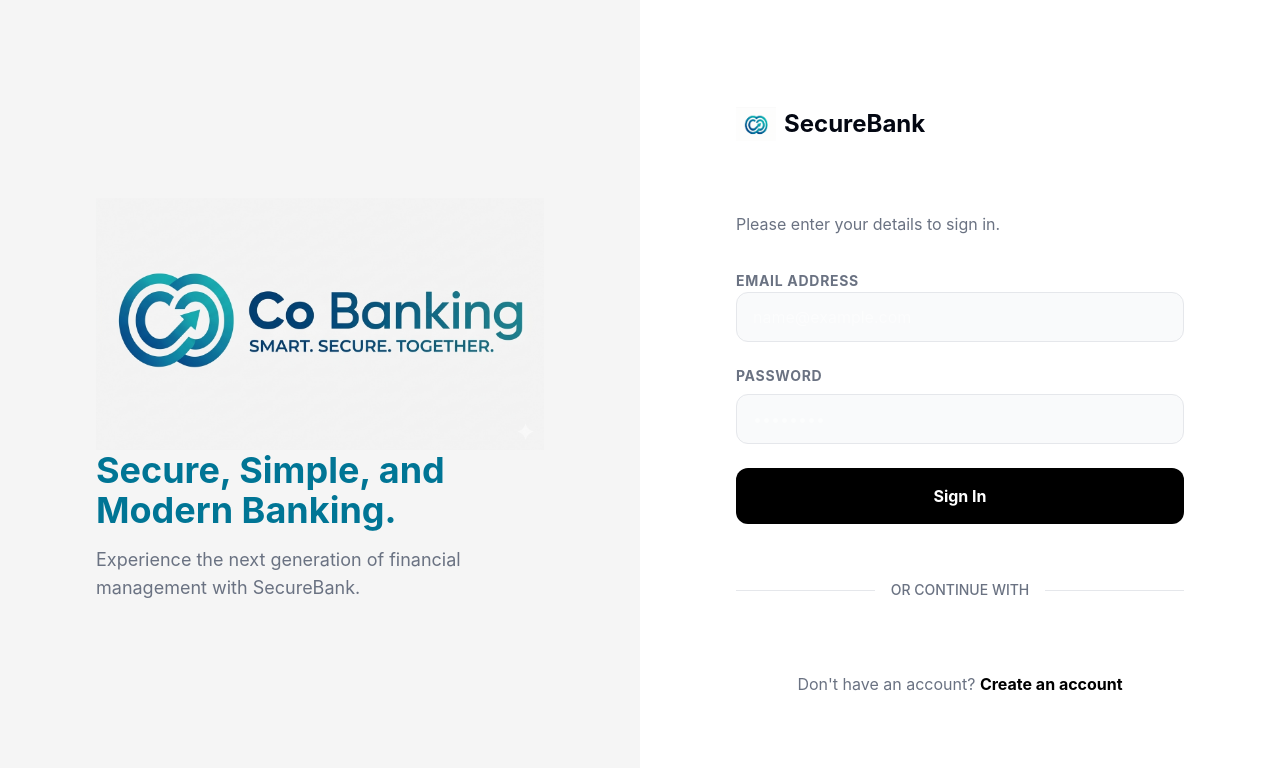
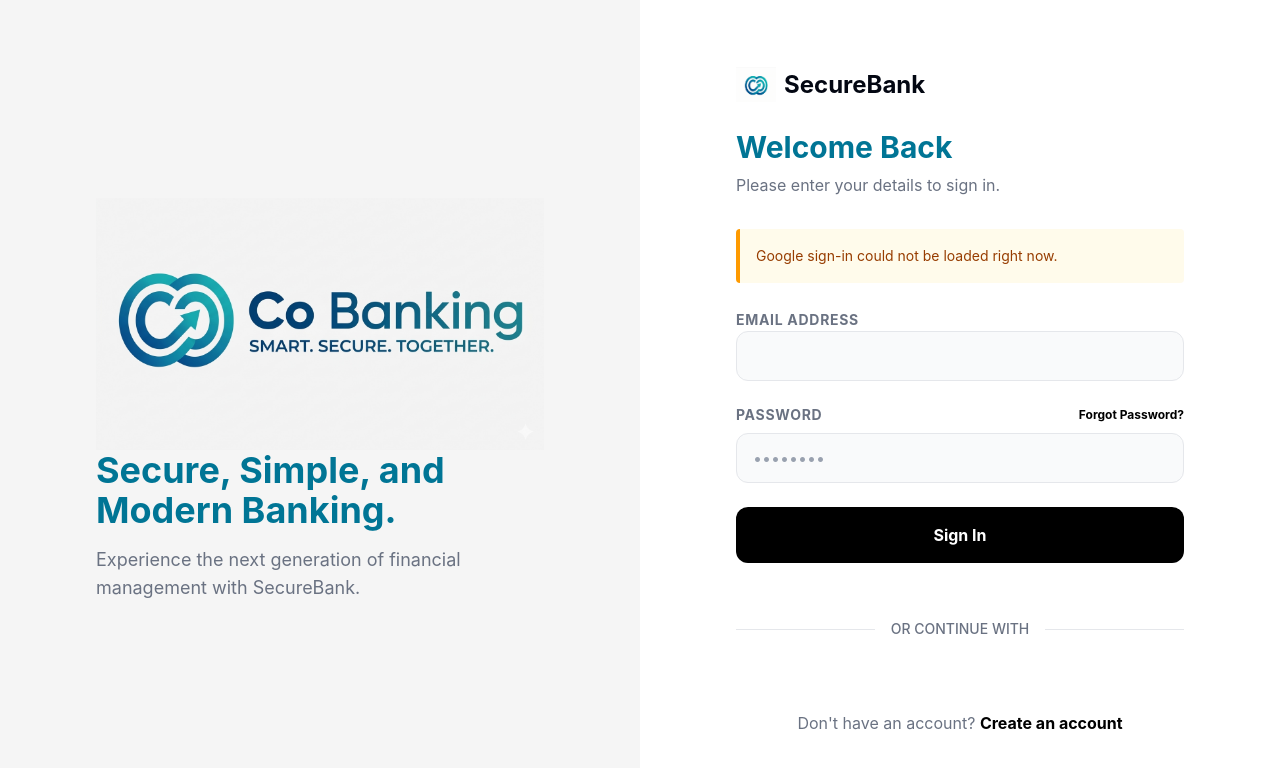
Before and after one commit to DeshanRashmika/Co-banking-FrontEnd, a React (Vite) app: page /login in a window 1280 px wide. Shown: the top 768 px of the page. Built offline with nearby package versions, Linux system fonts and the light colour scheme.

Commit message:
Enhance Google sign-in integration and improve error handling in Login component

```diff
--- a/src/pages/Login.jsx
+++ b/src/pages/Login.jsx
@@ -13,6 +13,27 @@ export default function Login() {
   const [loading, setLoading] = useState(false);
   const navigate = useNavigate();
   const { login, setSession } = useAuth();
+  const clientId = import.meta.env.VITE_GOOGLE_CLIENT_ID;
+  const allowedOrigins = (import.meta.env.VITE_GOOGLE_AUTHORIZED_ORIGINS || '')
+    .split(',')
+    .map((origin) => origin.trim())
+    .filter(Boolean);
+  const currentOrigin = globalThis.location?.origin || '';
+  const originAllowed = allowedOrigins.length === 0
+    ? currentOrigin.startsWith('http://localhost') || currentOrigin.startsWith('http://127.0.0.1')
+    : allowedOrigins.includes(currentOrigin);
+  const canUseGoogleSignIn = Boolean(clientId && originAllowed);
+  const [googleMessage, setGoogleMessage] = useState(() => {
+    if (!clientId) {
+      return 'Google sign-in is not configured for this environment.';
+    }
+
+    if (!originAllowed) {
+      return 'Google sign-in is disabled because this origin is not authorized for the current client ID.';
+    }
+
+    return '';
+  });
 
   const handleSubmit = async (e) => {
     e.preventDefault();
@@ -30,8 +51,9 @@ export default function Login() {
   };
 
   useEffect(() => {
-    const clientId = import.meta.env.VITE_GOOGLE_CLIENT_ID;
-    if (!clientId) return;
+    if (!canUseGoogleSignIn) {
+      return;
+    }
 
     const script = document.createElement('script');
     script.src = 'https://accounts.google.com/gsi/client';
@@ -43,12 +65,14 @@ export default function Login() {
       const googleAccounts = globalThis.google?.accounts?.id;
 
       if (googleAccounts) {
+        try {
           googleAccounts.initialize({
             client_id: clientId,
             callback: async (response) => {
               try {
                 setLoading(true);
                 setError('');
+                setGoogleMessage('');
 
                 const res = await authAPI.loginWithGoogle({ idToken: response.credential });
                 const { token, user } = res.data;
@@ -67,15 +91,24 @@ export default function Login() {
             document.getElementById('google-signin'),
             { theme: 'outline', size: 'large', width: '100%' }
           );
+        } catch (err) {
+          console.error(err);
+          setGoogleMessage('Google sign-in could not be initialized for this origin.');
+        }
+      } else {
+        setGoogleMessage('Google sign-in is unavailable in this browser.');
       }
     };
 
     script.addEventListener('load', onLoad);
+    script.addEventListener('error', () => {
+      setGoogleMessage('Google sign-in could not be loaded right now.');
+    });
     return () => {
       script.removeEventListener('load', onLoad);
       script.remove();
     };
-  }, [navigate, setSession]);
+  }, [canUseGoogleSignIn, clientId, navigate, setSession]);
 
   return (
     <motion.div
@@ -102,13 +135,19 @@ export default function Login() {
             <span className="text-gray-950 text-2xl font-bold ">SecureBank</span>
           </div>
 
-          <h1 className="text-3xl font-bold mb-2">Welcome Back</h1>
+          <h1 className="text-3xl font-bold mb-2 text-cyan-700">Welcome Back</h1>
           <p className="text-gray-500 mb-8">Please enter your details to sign in.</p>
 
           <form onSubmit={handleSubmit} className="space-y-6">
             {error && (
               <div className="bg-red-50 border-l-4 border-red-500 text-red-700 p-4 rounded text-sm">
                 {error}
+              </div>
+            )}
+
+            {googleMessage && (
+              <div className="bg-amber-50 border-l-4 border-amber-500 text-amber-800 p-4 rounded text-sm leading-relaxed">
+                {googleMessage}
               </div>
             )}
 
@@ -120,8 +159,8 @@ export default function Login() {
                 value={email}
                 onChange={(e) => setEmail(e.target.value)}
                 required
-                className="w-full px-4 py-3 bg-gray-50 border border-gray-200 rounded-xl focus:outline-none focus:border-black transition-colors"
-                placeholder="name@example.com"
+                className="w-full px-4 py-3 bg-gray-50 border border-gray-200 rounded-xl text-black caret-black placeholder:text-gray-400 focus:outline-none focus:border-black transition-colors"
+                placeholder=""
               />
             </div>
 
@@ -131,7 +170,7 @@ export default function Login() {
                 <button
                   type="button"
                   onClick={() => navigate('/forgot-password')}
-                  className="text-xs font-bold hover:underline"
+                  className="text-xs font-bold hover:underline text-black"
                 >
                   Forgot Password?
                 </button>
@@ -142,7 +181,7 @@ export default function Login() {
                 value={password}
                 onChange={(e) => setPassword(e.target.value)}
                 required
-                className="w-full px-4 py-3 bg-gray-50 border border-gray-200 rounded-xl focus:outline-none focus:border-black transition-colors"
+                className="w-full px-4 py-3 bg-gray-50 border border-gray-200 rounded-xl text-black caret-black placeholder:text-gray-400 focus:outline-none focus:border-black transition-colors"
                 placeholder="••••••••"
               />
             </div>
--- a/src/pages/Register.jsx
+++ b/src/pages/Register.jsx
@@ -84,66 +84,71 @@ export default function Register() {
 
             <div className="grid grid-cols-2 gap-4">
               <div className="space-y-2">
-                <label className="text-sm font-bold uppercase tracking-wider text-gray-500">First Name</label>
+                <label htmlFor="firstName" className="text-sm font-bold uppercase tracking-wider text-gray-500">First Name</label>
                 <input
+                  id="firstName"
                   type="text"
                   name="firstName"
                   value={formData.firstName}
                   onChange={handleChange}
                   required
-                  className="w-full px-4 py-3 bg-gray-50 border border-gray-200 rounded-xl focus:outline-none focus:border-black transition-colors"
-                  placeholder="John"
+                  className="w-full px-4 py-3 bg-gray-50 border border-gray-200 rounded-xl text-black caret-black placeholder:text-gray-400 focus:outline-none focus:border-black transition-colors"
+                  placeholder=""
                 />
               </div>
               <div className="space-y-2">
-                <label className="text-sm font-bold uppercase tracking-wider text-gray-500">Last Name</label>
+                <label htmlFor="lastName" className="text-sm font-bold uppercase tracking-wider text-gray-500">Last Name</label>
                 <input
+                  id="lastName"
                   type="text"
                   name="lastName"
                   value={formData.lastName}
                   onChange={handleChange}
                   required
-                  className="w-full px-4 py-3 bg-gray-50 border border-gray-200 rounded-xl focus:outline-none focus:border-black transition-colors"
-                  placeholder="Doe"
+                  className="w-full px-4 py-3 bg-gray-50 border border-gray-200 rounded-xl text-black caret-black placeholder:text-gray-400 focus:outline-none focus:border-black transition-colors"
+                  placeholder=""
                 />
               </div>
             </div>
 
             <div className="space-y-2">
-              <label className="text-sm font-bold uppercase tracking-wider text-gray-500">Email Address</label>
+              <label htmlFor="registerEmail" className="text-sm font-bold uppercase tracking-wider text-gray-500">Email Address</label>
               <input
+                id="registerEmail"
                 type="email"
                 name="email"
                 value={formData.email}
                 onChange={handleChange}
                 required
-                className="w-full px-4 py-3 bg-gray-50 border border-gray-200 rounded-xl focus:outline-none focus:border-black transition-colors"
-                placeholder="john@example.com"
+                className="w-full px-4 py-3 bg-gray-50 border border-gray-200 rounded-xl text-black caret-black placeholder:text-gray-400 focus:outline-none focus:border-black transition-colors"
+                placeholder=""
               />
             </div>
 
             <div className="space-y-2">
-              <label className="text-sm font-bold uppercase tracking-wider text-gray-500">Password</label>
+              <label htmlFor="registerPassword" className="text-sm font-bold uppercase tracking-wider text-gray-500">Password</label>
               <input
+                id="registerPassword"
                 type="password"
                 name="password"
                 value={formData.password}
                 onChange={handleChange}
                 required
-                className="w-full px-4 py-3 bg-gray-50 border border-gray-200 rounded-xl focus:outline-none focus:border-black transition-colors"
+                className="w-full px-4 py-3 bg-gray-50 border border-gray-200 rounded-xl text-black caret-black placeholder:text-gray-400 focus:outline-none focus:border-black transition-colors"
                 placeholder="••••••••"
               />
             </div>
 
             <div className="space-y-2">
-              <label className="text-sm font-bold uppercase tracking-wider text-gray-500">Confirm Password</label>
+              <label htmlFor="confirmPassword" className="text-sm font-bold uppercase tracking-wider text-gray-500">Confirm Password</label>
               <input
+                id="confirmPassword"
                 type="password"
                 name="confirmPassword"
                 value={formData.confirmPassword}
                 onChange={handleChange}
                 required
-                className="w-full px-4 py-3 bg-gray-50 border border-gray-200 rounded-xl focus:outline-none focus:border-black transition-colors"
+                className="w-full px-4 py-3 bg-gray-50 border border-gray-200 rounded-xl text-black caret-black placeholder:text-gray-400 focus:outline-none focus:border-black transition-colors"
                 placeholder="••••••••"
               />
             </div>
```
Lines whose indentation alone changed are shown as unchanged.
